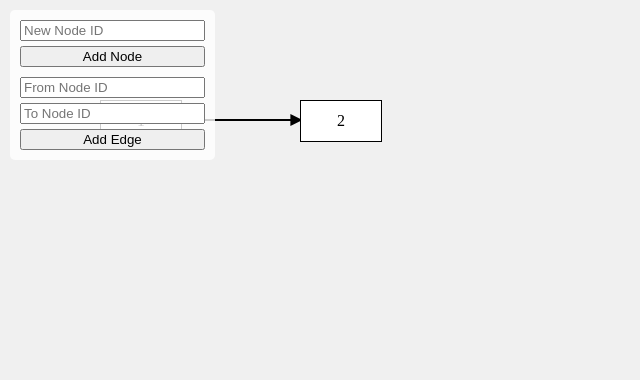
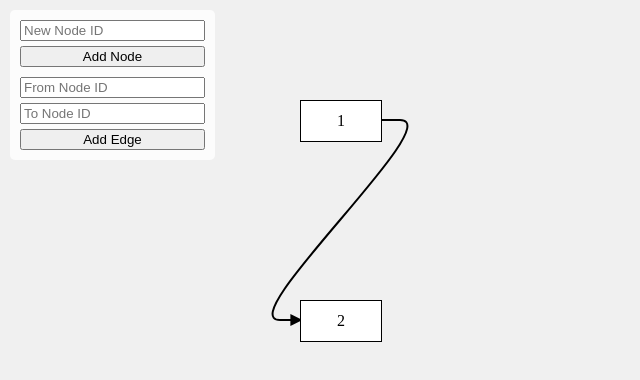
Before and after one commit to sonsonson110/node-based-visual-editor, a React (Vite) app: page / in a window 1280 px wide. Shown: the top 380 px of the page, without its empty margins (0-640 px from the left). Built offline with nearby package versions, Linux system fonts and the light colour scheme.

Commit message:
code refactor, add redux state

```diff
--- a/package.json
+++ b/package.json
@@ -10,8 +10,10 @@
     "preview": "vite preview"
   },
   "dependencies": {
+    "@reduxjs/toolkit": "^2.11.0",
     "react": "^19.2.0",
     "react-dom": "^19.2.0",
+    "react-redux": "^9.2.0",
     "styled-components": "^6.1.19"
   },
   "devDependencies": {
--- a/src/App.tsx
+++ b/src/App.tsx
@@ -1,28 +1,29 @@
 import { useEffect, useMemo, useRef, useState } from "react";
+import ControlPanel from "./components/ControlPanel";
 import EdgeComponent from "./components/EdgeComponent";
 import NodeComponent from "./components/NodeComponent";
+import { useAppDispatch, useAppSelector } from "./hooks";
 import {
-  InputGroup,
+  selectDraggedNodeId,
+  selectEdges,
+  selectNodes,
+  setDraggedNodeId,
+  setNodes,
+} from "./store/editorSlice";
+import {
   PositionDisplay,
   RootContainer,
   SVGContainer,
-  UIContainer,
   WorldContainer,
 } from "./styled";
-import type { Edge, Node, Viewport } from "./types";
+import type { Viewport } from "./types";
 import { screenToWorld } from "./utils";
 
-const initialNodes: Node[] = [
-  { id: "1", x: 100, y: 100 },
-  { id: "2", x: 300, y: 100 },
-];
-
-const initialEdges: Edge[] = [{ from: "1", to: "2" }];
-
 function App() {
-  const [nodes, setNodes] = useState<Node[]>(initialNodes);
-  const [edges, setEdges] = useState<Edge[]>(initialEdges);
-  const [draggedNodeId, setDraggedNodeId] = useState<string | null>(null);
+  const dispatch = useAppDispatch();
+  const nodes = useAppSelector(selectNodes);
+  const edges = useAppSelector(selectEdges);
+  const draggedNodeId = useAppSelector(selectDraggedNodeId);
 
   const [viewport, setViewport] = useState<Viewport>({
     x: 0,
@@ -35,59 +36,15 @@ function App() {
   const animationFrameRef = useRef<number>(null);
   const panStart = useRef({ x: 0, y: 0 });
 
-  const nodeMap = useMemo(() => {
-    const map = new Map();
-    nodes.forEach((node) => map.set(node.id, node));
-    return map;
-  }, [nodes]);
-
-  const [newNodeId, setNewNodeId] = useState("");
-  const [fromNode, setFromNode] = useState("");
-  const [toNode, setToNode] = useState("");
+  const nodeMap = useMemo(
+    () => new Map(nodes.map((node) => [node.id, node])),
+    [nodes]
+  );
 
   const draggedNode = useMemo(() => {
     if (!draggedNodeId) return null;
     return nodeMap.get(draggedNodeId);
   }, [draggedNodeId, nodeMap]);
-
-  const handleAddNode = () => {
-    if (!newNodeId.trim()) {
-      alert("Node ID cannot be empty.");
-      return;
-    }
-    if (nodeMap.has(newNodeId)) {
-      alert(`Node with ID "${newNodeId}" already exists.`);
-      return;
-    }
-
-    const screenCenter = {
-      x: window.innerWidth / 2,
-      y: window.innerHeight / 2,
-    };
-    const worldPos = screenToWorld(screenCenter.x, screenCenter.y, viewport);
-
-    const newNode: Node = { id: newNodeId, x: worldPos.x, y: worldPos.y };
-    setNodes((prev) => [...prev, newNode]);
-    setNewNodeId("");
-  };
-
-  const handleAddEdge = () => {
-    if (!fromNode || !toNode) {
-      alert("Please specify both 'from' and 'to' nodes.");
-      return;
-    }
-    if (!nodeMap.has(fromNode) || !nodeMap.has(toNode)) {
-      alert("One or both nodes do not exist.");
-      return;
-    }
-    if (edges.some((edge) => edge.from === fromNode && edge.to === toNode)) {
-      alert("This edge already exists.");
-      return;
-    }
-    setEdges((prev) => [...prev, { from: fromNode, to: toNode }]);
-    setFromNode("");
-    setToNode("");
-  };
 
   // Prevent default context menu
   useEffect(() => {
@@ -107,8 +64,9 @@ function App() {
       const worldPos = screenToWorld(e.pageX, e.pageY, viewport);
 
       animationFrameRef.current = requestAnimationFrame(() => {
-        setNodes((prevNodes) =>
-          prevNodes.map((node) =>
+        dispatch(
+          setNodes(
+            nodes.map((node) =>
               node.id === draggedNodeId
                 ? {
                     ...node,
@@ -117,6 +75,7 @@ function App() {
                   }
                 : node
             )
+          )
         );
       });
     }
@@ -124,7 +83,7 @@ function App() {
       if (animationFrameRef.current) {
         cancelAnimationFrame(animationFrameRef.current);
       }
-      setDraggedNodeId(null);
+      dispatch(setDraggedNodeId(null));
     }
     document.addEventListener("mousemove", handleMouseMove);
     document.addEventListener("mouseup", handleMouseUp);
@@ -135,7 +94,7 @@ function App() {
         cancelAnimationFrame(animationFrameRef.current);
       }
     };
-  }, [draggedNodeId, viewport]);
+  }, [dispatch, draggedNodeId, nodes, viewport]);
 
   // Panning logic - mousedown handler
   useEffect(() => {
@@ -198,34 +157,7 @@ function App() {
 
   return (
     <RootContainer>
-      <UIContainer>
-        <InputGroup>
-          <input
-            type="text"
-            placeholder="New Node ID"
-            value={newNodeId}
-            onChange={(e) => setNewNodeId(e.target.value)}
-            onKeyDown={(e) => e.key === "Enter" && handleAddNode()}
-          />
-          <button onClick={handleAddNode}>Add Node</button>
-        </InputGroup>
-        <InputGroup>
-          <input
-            type="text"
-            placeholder="From Node ID"
-            value={fromNode}
-            onChange={(e) => setFromNode(e.target.value)}
-          />
-          <input
-            type="text"
-            placeholder="To Node ID"
-            value={toNode}
-            onChange={(e) => setToNode(e.target.value)}
-            onKeyDown={(e) => e.key === "Enter" && handleAddEdge()}
-          />
-          <button onClick={handleAddEdge}>Add Edge</button>
-        </InputGroup>
-      </UIContainer>
+      <ControlPanel />
 
       {draggedNode && (
         <PositionDisplay>
@@ -273,7 +205,7 @@ function App() {
             isDragging={draggedNodeId === node.id}
             onMouseDown={(e) => {
               if (e.button !== 0) return;
-              setDraggedNodeId(node.id);
+              dispatch(setDraggedNodeId(node.id));
               const worldPos = screenToWorld(e.pageX, e.pageY, viewport);
               offset.current = {
                 x: worldPos.x - node.x,
--- /dev/null
+++ b/src/components/ControlPanel.tsx
@@ -0,0 +1,100 @@
+import React, { useMemo, useState } from "react";
+import { InputGroup, UIContainer } from "../styled";
+import { useDispatch, useSelector } from "react-redux";
+import {
+  addEdge,
+  addNode,
+  selectEdges,
+  selectNodes,
+  selectViewport,
+} from "../store/editorSlice";
+import { screenToWorld } from "../utils";
+import type { Node } from "../types";
+
+const ControlPanel: React.FC = () => {
+  const dispatch = useDispatch();
+  const nodes = useSelector(selectNodes);
+  const edges = useSelector(selectEdges);
+  const viewport = useSelector(selectViewport);
+
+  const [newNodeId, setNewNodeId] = useState("");
+  const [fromNode, setFromNode] = useState("");
+  const [toNode, setToNode] = useState("");
+
+  const nodeMap = useMemo(
+    () => new Map(nodes.map((node) => [node.id, node])),
+    [nodes]
+  );
+
+  const handleAddNode = () => {
+    if (!newNodeId.trim()) {
+      alert("Node ID cannot be empty.");
+      return;
+    }
+    if (nodeMap.has(newNodeId)) {
+      alert(`Node with ID "${newNodeId}" already exists.`);
+      return;
+    }
+
+    const screenCenter = {
+      x: window.innerWidth / 2,
+      y: window.innerHeight / 2,
+    };
+    const worldPos = screenToWorld(screenCenter.x, screenCenter.y, viewport);
+
+    const newNode: Node = { id: newNodeId, x: worldPos.x, y: worldPos.y };
+    dispatch(addNode(newNode));
+    setNewNodeId("");
+  };
+
+  const handleAddEdge = () => {
+    if (!fromNode || !toNode) {
+      alert("Please specify both 'from' and 'to' nodes.");
+      return;
+    }
+    if (!nodeMap.has(fromNode) || !nodeMap.has(toNode)) {
+      alert("One or both nodes do not exist.");
+      return;
+    }
+    if (edges.some((edge) => edge.from === fromNode && edge.to === toNode)) {
+      alert("This edge already exists.");
+      return;
+    }
+    dispatch(addEdge({ from: fromNode, to: toNode }));
+    setFromNode("");
+    setToNode("");
+  };
+
+  return (
+    <UIContainer>
+      <InputGroup>
+        <input
+          type="text"
+          placeholder="New Node ID"
+          value={newNodeId}
+          onChange={(e) => setNewNodeId(e.target.value)}
+          onKeyDown={(e) => e.key === "Enter" && handleAddNode()}
+        />
+        <button onClick={handleAddNode}>Add Node</button>
+      </InputGroup>
+      <InputGroup>
+        <input
+          type="text"
+          placeholder="From Node ID"
+          value={fromNode}
+          onChange={(e) => setFromNode(e.target.value)}
+        />
+        <input
+          type="text"
+          placeholder="To Node ID"
+          value={toNode}
+          onChange={(e) => setToNode(e.target.value)}
+          onKeyDown={(e) => e.key === "Enter" && handleAddEdge()}
+        />
+        <button onClick={handleAddEdge}>Add Edge</button>
+      </InputGroup>
+    </UIContainer>
+  );
+};
+
+export default ControlPanel;
--- /dev/null
+++ b/src/hooks.ts
@@ -0,0 +1,5 @@
+import { useDispatch, useSelector } from 'react-redux'
+import type { AppDispatch, RootState } from './store'
+
+export const useAppDispatch = useDispatch.withTypes<AppDispatch>()
+export const useAppSelector = useSelector.withTypes<RootState>()
--- a/src/main.tsx
+++ b/src/main.tsx
@@ -1,10 +1,14 @@
-import { StrictMode } from 'react'
-import { createRoot } from 'react-dom/client'
-import App from './App.tsx'
-import './index.css'
+import { StrictMode } from "react";
+import { createRoot } from "react-dom/client";
+import App from "./App.tsx";
+import "./index.css";
+import { Provider } from "react-redux";
+import { store } from "./store.ts";
 
-createRoot(document.getElementById('root')!).render(
+createRoot(document.getElementById("root")!).render(
   <StrictMode>
-    <App />
-  </StrictMode>,
-)
+    <Provider store={store}>
+      <App />
+    </Provider>
+  </StrictMode>
+);
--- /dev/null
+++ b/src/store.ts
@@ -0,0 +1,11 @@
+import { configureStore } from "@reduxjs/toolkit";
+import { editorSlice } from "./store/editorSlice";
+
+export const store = configureStore({
+  reducer: {
+    editor: editorSlice.reducer,
+  },
+});
+
+export type RootState = ReturnType<typeof store.getState>;
+export type AppDispatch = typeof store.dispatch;
--- /dev/null
+++ b/src/store/editorSlice.ts
@@ -0,0 +1,66 @@
+import { createSlice, type PayloadAction } from "@reduxjs/toolkit";
+import type { Node, Edge, Viewport } from "../types";
+import type { RootState } from "../store";
+
+interface EditorState {
+  nodes: Node[];
+  edges: Edge[];
+  draggedNodeId: string | null;
+  viewport: Viewport;
+  isPanning: boolean;
+}
+
+const initialState: EditorState = {
+  nodes: [
+    { id: "1", x: 300, y: 100 },
+    { id: "2", x: 300, y: 300 },
+  ],
+  edges: [{ from: "1", to: "2" }],
+  draggedNodeId: null,
+  viewport: { x: 0, y: 0, zoom: 1 },
+  isPanning: false,
+};
+
+export const editorSlice = createSlice({
+  name: "editor",
+  initialState,
+  reducers: {
+    setNodes: (state, action: PayloadAction<Node[]>) => {
+      state.nodes = action.payload;
+    },
+    addNode: (state, action: PayloadAction<Node>) => {
+      state.nodes.push(action.payload);
+    },
+    addEdge: (state, action: PayloadAction<Edge>) => {
+      state.edges.push(action.payload);
+    },
+    setDraggedNodeId: (state, action: PayloadAction<string | null>) => {
+      state.draggedNodeId = action.payload;
+    },
+    setViewport: (state, action: PayloadAction<Partial<Viewport>>) => {
+      state.viewport = { ...state.viewport, ...action.payload };
+    },
+    setIsPanning: (state, action: PayloadAction<boolean>) => {
+      state.isPanning = action.payload;
+    },
+  },
+});
+
+export const {
+  setNodes,
+  addNode,
+  addEdge,
+  setDraggedNodeId,
+  setViewport,
+  setIsPanning,
+} = editorSlice.actions;
+
+// Selectors
+export const selectNodes = (state: RootState) => state.editor.nodes;
+export const selectEdges = (state: RootState) => state.editor.edges;
+export const selectDraggedNodeId = (state: RootState) =>
+  state.editor.draggedNodeId;
+export const selectViewport = (state: RootState) => state.editor.viewport;
+export const selectIsPanning = (state: RootState) => state.editor.isPanning;
+
+export default editorSlice.reducer;
--- a/src/styled.ts
+++ b/src/styled.ts
@@ -19,6 +19,11 @@ export const UIContainer = styled.div`
   display: flex;
   flex-direction: column;
   gap: 10px;
+  user-select: none;
+
+  input {
+    user-select: text;
+  }
 `;
 
 export const InputGroup = styled.div`
```
Also changed, not shown: 1 other file (tests, documents, lock files or other folders). Lines whose indentation alone changed are shown as unchanged.
